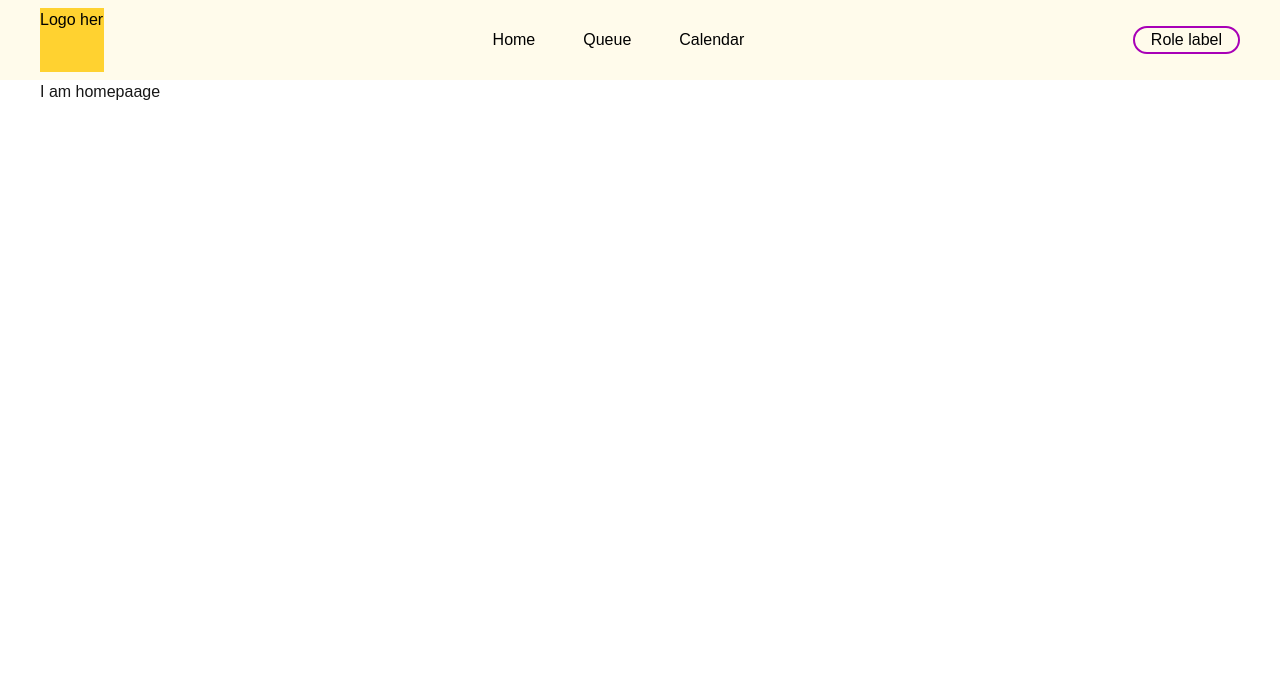
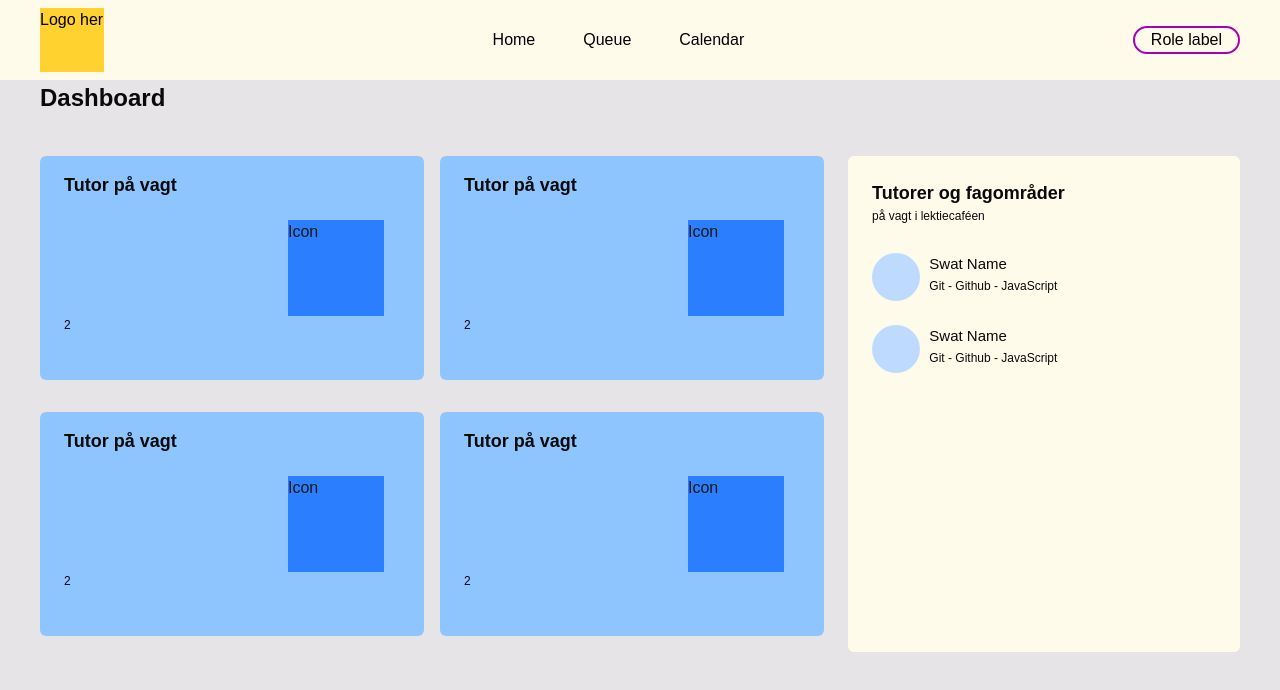
Before and after one commit to katelijacobsen/swat-plus, a Next.js app in the folder web/: page / in a window 1280 px wide. Shown: the top 690 px of the page. Built offline with nearby package versions, Linux system fonts and the light colour scheme.

Commit message:
getting the OnDuty and Cards flashed out.

```diff
--- /dev/null
+++ b/web/app/global/components/Card.tsx
@@ -0,0 +1,11 @@
+const Card = () => {
+    return (
+        <section className="h-fit bg-blue-300 rounded-md px-6 py-4 grid grid-cols-[2fr_1fr] grid-rows-[1fr_2fr_1fr]">
+            <h2 className="col-span-full">Tutor på vagt</h2>
+            <div className="w-24 aspect-square col-start-2 bg-blue-500 justify-end">Icon</div>
+            <p className="col-span-full">2</p>
+        </section>
+    );
+}
+
+export default Card;
--- /dev/null
+++ b/web/app/global/components/OnDuty.tsx
@@ -0,0 +1,10 @@
+const OnDuty = () => {
+    return (
+        <section className="grid grid-cols-[1fr_5fr] grid-rows-2">
+            <div className="rounded-full bg-blue-200 w-12 aspect-square row-span-2"></div>
+            <h3>Swat Name</h3>
+            <p>Git - Github - JavaScript</p>
+        </section>);
+}
+
+export default OnDuty;
--- a/web/app/globals.css
+++ b/web/app/globals.css
@@ -47,3 +47,29 @@ body {
 @utility text-trim {
   text-box: trim-both cap alphabetic;
 }
+
+h1 {
+  font-weight: 800;
+  font-size: 24px;
+}
+
+h2 {
+  font-weight: 700;
+  font-size: 18px;
+}
+
+h3 {
+  font-weight: 500;
+  font-size: 15px;
+}
+
+p {
+  font-size: 12px;
+}
+
+h1,
+h2,
+h3,
+p {
+  color: #0a0a0a;
+}
--- a/web/app/layout.tsx
+++ b/web/app/layout.tsx
@@ -38,7 +38,8 @@ export default function RootLayout({ children }: LayoutProps<"/">) {
             <div className="w-fit px-4 border-2 border-fuchsia-700 rounded-2xl">Role label</div>
           </div>
         </header>
-        {children}</body>
+        {children}
+      </body>
     </html>
   );
 }
--- a/web/app/page.tsx
+++ b/web/app/page.tsx
@@ -1,9 +1,27 @@
+import Card from "./global/components/Card";
+import OnDuty from "./global/components/OnDuty";
 
 
 export default function Home() {
   return (
-    <main >
-      <h1>I am homepaage</h1>
+    <main className="fullbleed bg-mauve-200">
+      <h1>Dashboard</h1>
+      <div className=" grid grid-cols-[2fr_1fr] grid-rows-[4fr_1fr] gap-6 ">
+        <section className="h-full grid grid-cols-2 grid-rows-2 gap-4">
+          <Card></Card>
+          <Card></Card>
+          <Card></Card>
+          <Card></Card>
+        </section>
+        <section className="bg-amber-50 rounded-md p-6">
+          <h2>Tutorer og fagområder</h2>
+          <p>på vagt i lektiecaféen</p>
+          <div className="py-7 grid gap-6">
+            <OnDuty></OnDuty>
+            <OnDuty></OnDuty>
+          </div>
+        </section>
+      </div>
     </main>
 
   );
```
